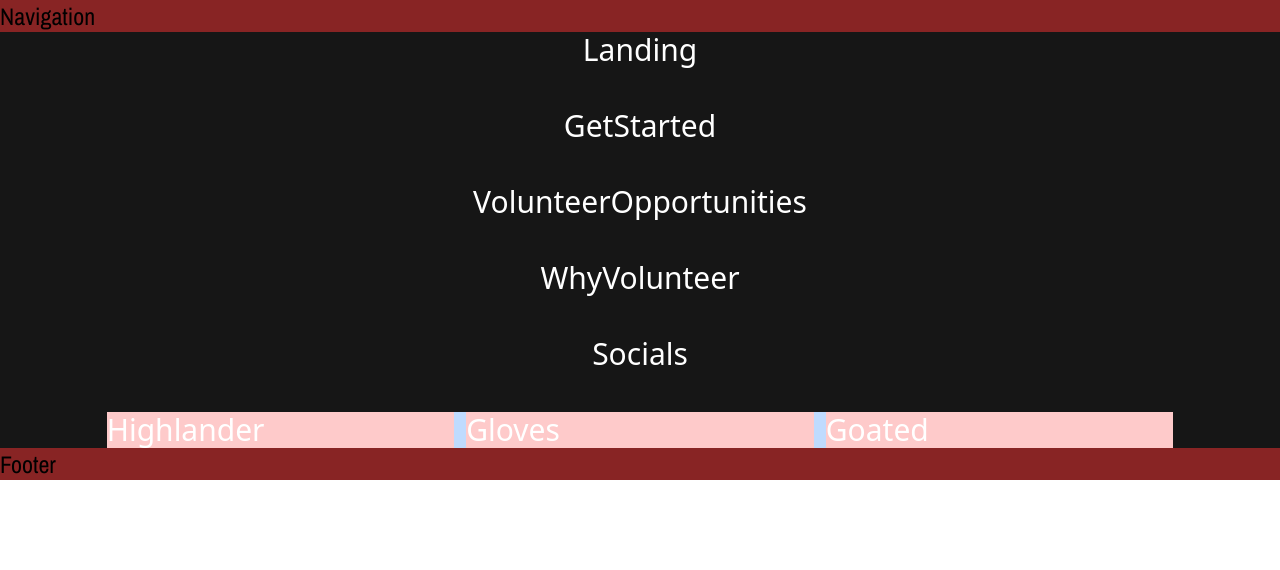
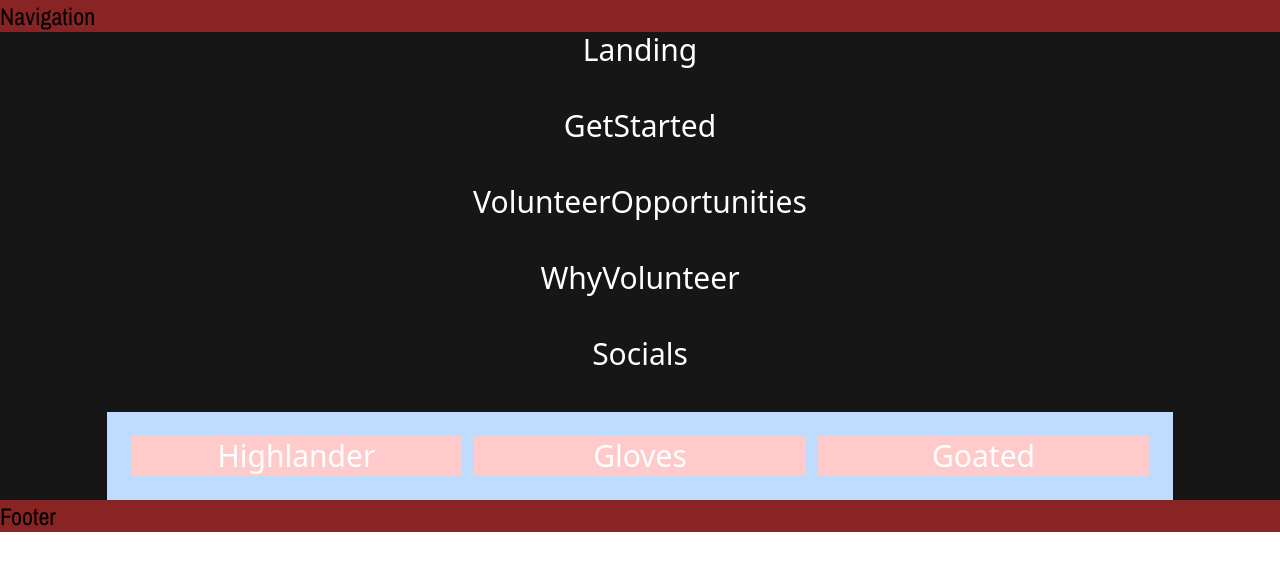
Before and after one commit to acm-ucr/highlander-gloves-website, a Next.js app: page / in a window 1280 px wide. Shown: the top 570 px of the page. Built offline with nearby package versions, Linux system fonts and the light colour scheme; a web font is replaced by a local one.

Commit message:
completed example issue

```diff
--- a/src/components/Example.tsx
+++ b/src/components/Example.tsx
@@ -1,9 +1,15 @@
 const Example = (props: { txt1: string; txt2: string; txt3: string }) => {
   return (
-    <div className="flex w-5/6 flex-row gap-3 bg-blue-200 text-3xl">
-      <div className="w-1/3 bg-red-200">{props.txt1}</div>
-      <div className="w-1/3 bg-red-200">{props.txt2}</div>
-      <div className="w-1/3 bg-red-200">{props.txt3}</div>
+    <div className="flex w-5/6 flex-row gap-3 bg-blue-200 p-6 text-3xl">
+      <div className="flex w-1/3 justify-center bg-red-200 p-0.5">
+        {props.txt1}
+      </div>
+      <div className="flex w-1/3 justify-center bg-red-200 p-0.5">
+        {props.txt2}
+      </div>
+      <div className="flex w-1/3 justify-center bg-red-200 p-0.5">
+        {props.txt3}
+      </div>
     </div>
   );
 };
```
